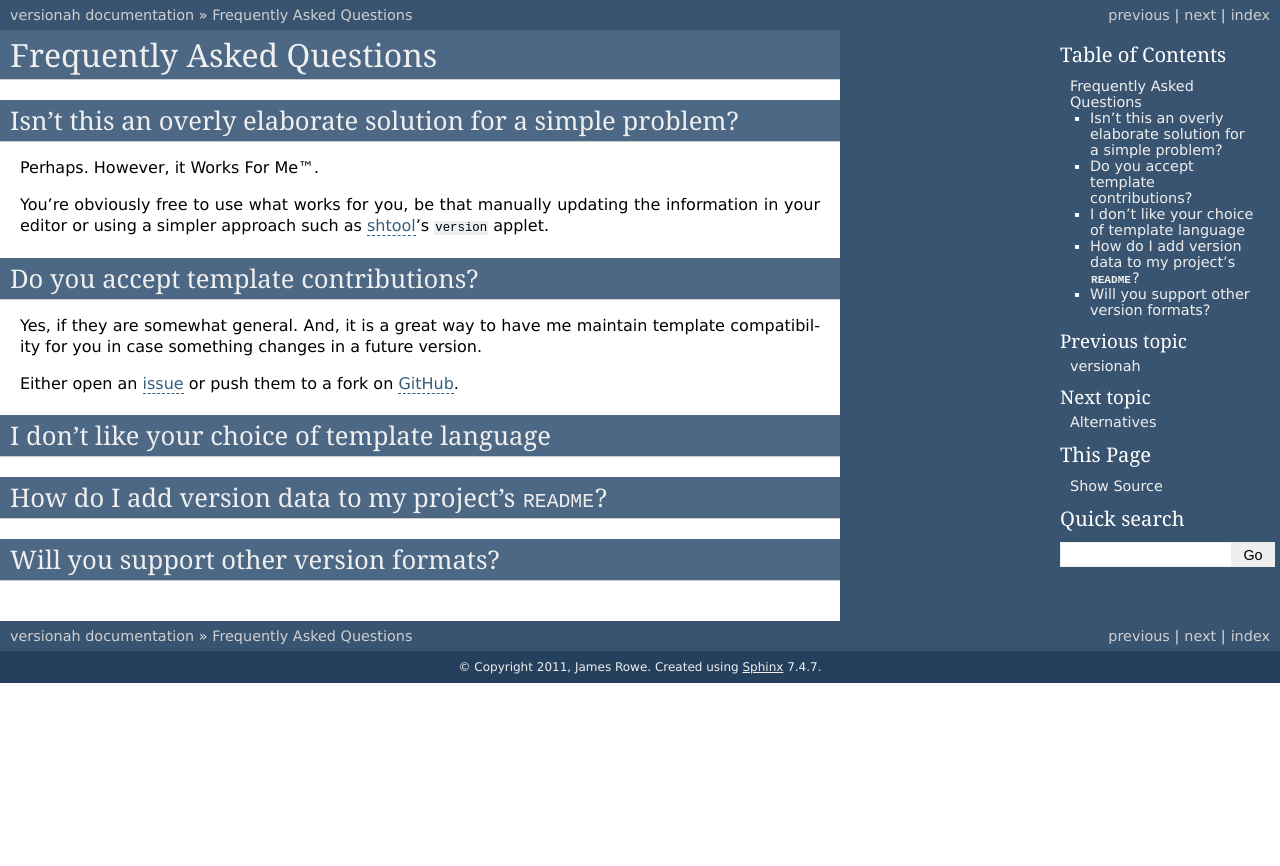
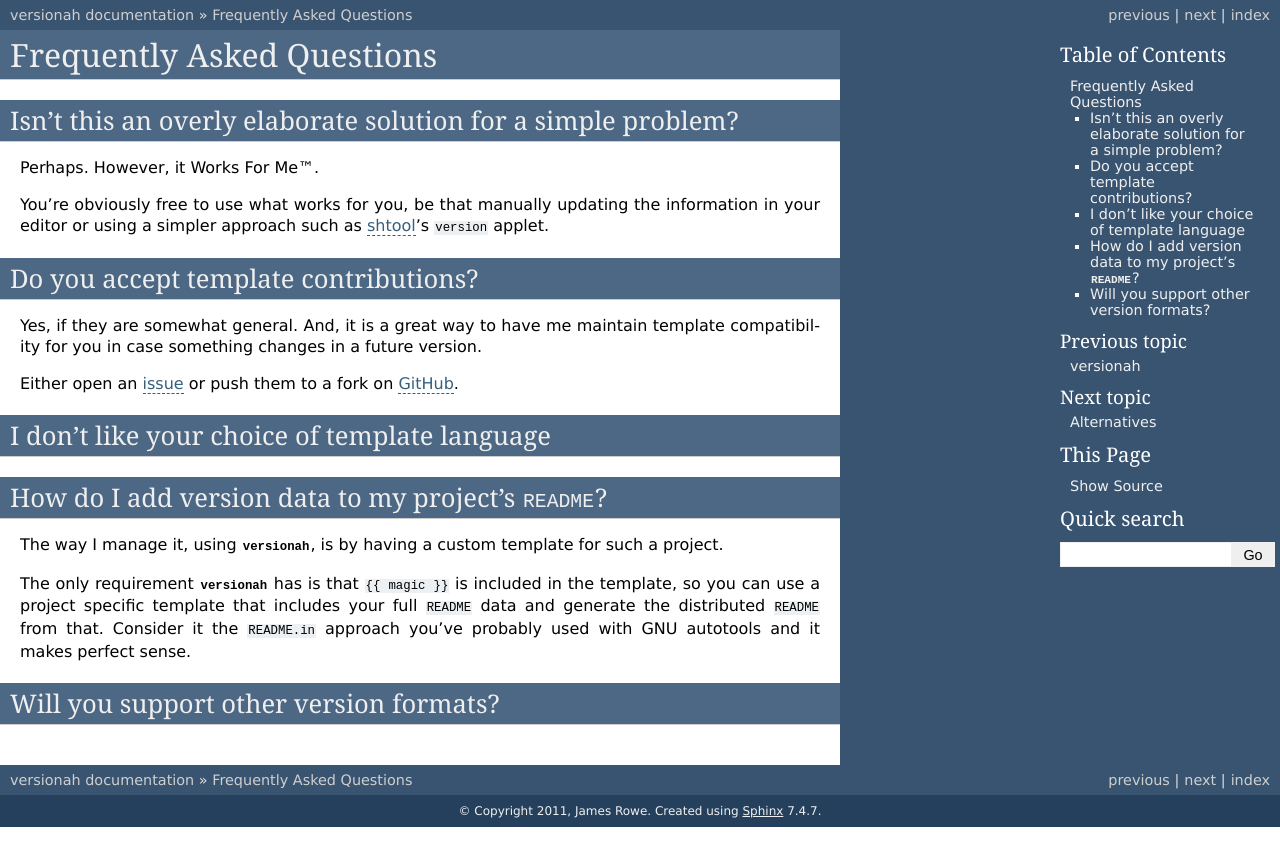
Before and after one commit to JNRowe/versionah, a Sphinx documentation site: the page built from doc/faq.rst, in a window 1280 px wide. Shown: the top 866 px of the page. Built offline with Sphinx 7.4.7, drawn with Linux system fonts in a browser that asks for light colours; the version number could not be read and is left out.

Commit message:
Added 'version my README' FAQ entry.

```diff
--- a/doc/faq.rst
+++ b/doc/faq.rst
@@ -29,5 +29,14 @@
 How do I add version data to my project's :file:`README`?
 '''''''''''''''''''''''''''''''''''''''''''''''''''''''''
 
+The way I manage it, using :mod:`versionah`, is by having a custom template for
+such a project.
+
+The only requirement :mod:`versionah` has is that ``{{ magic }}`` is included in
+the template, so you can use a project specific template that includes your full
+:file:`README` data and generate the distributed :file:`README` from that.
+Consider it the ``README.in`` approach you've probably used with GNU autotools
+and it makes perfect sense.
+
 Will you support other version formats?
 '''''''''''''''''''''''''''''''''''''''
```
